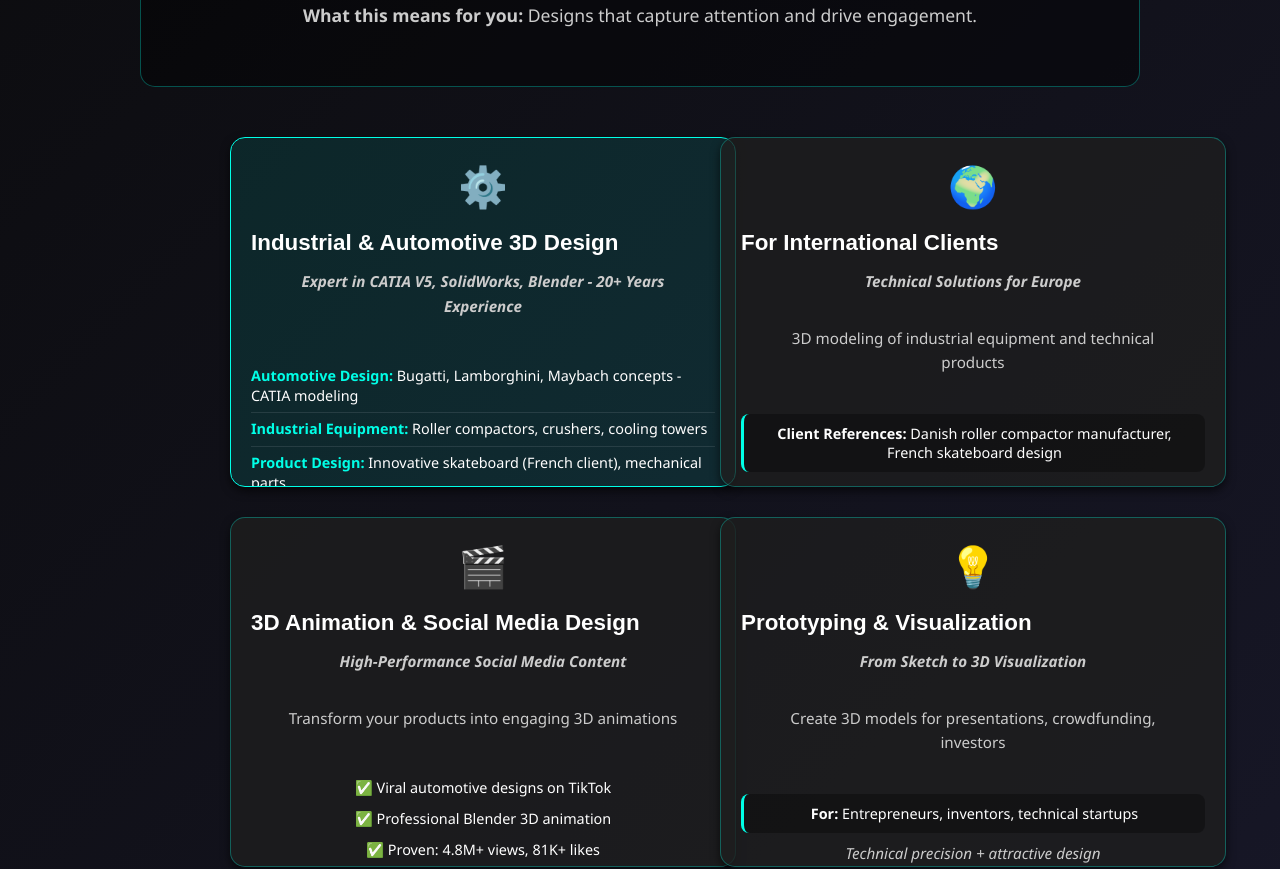
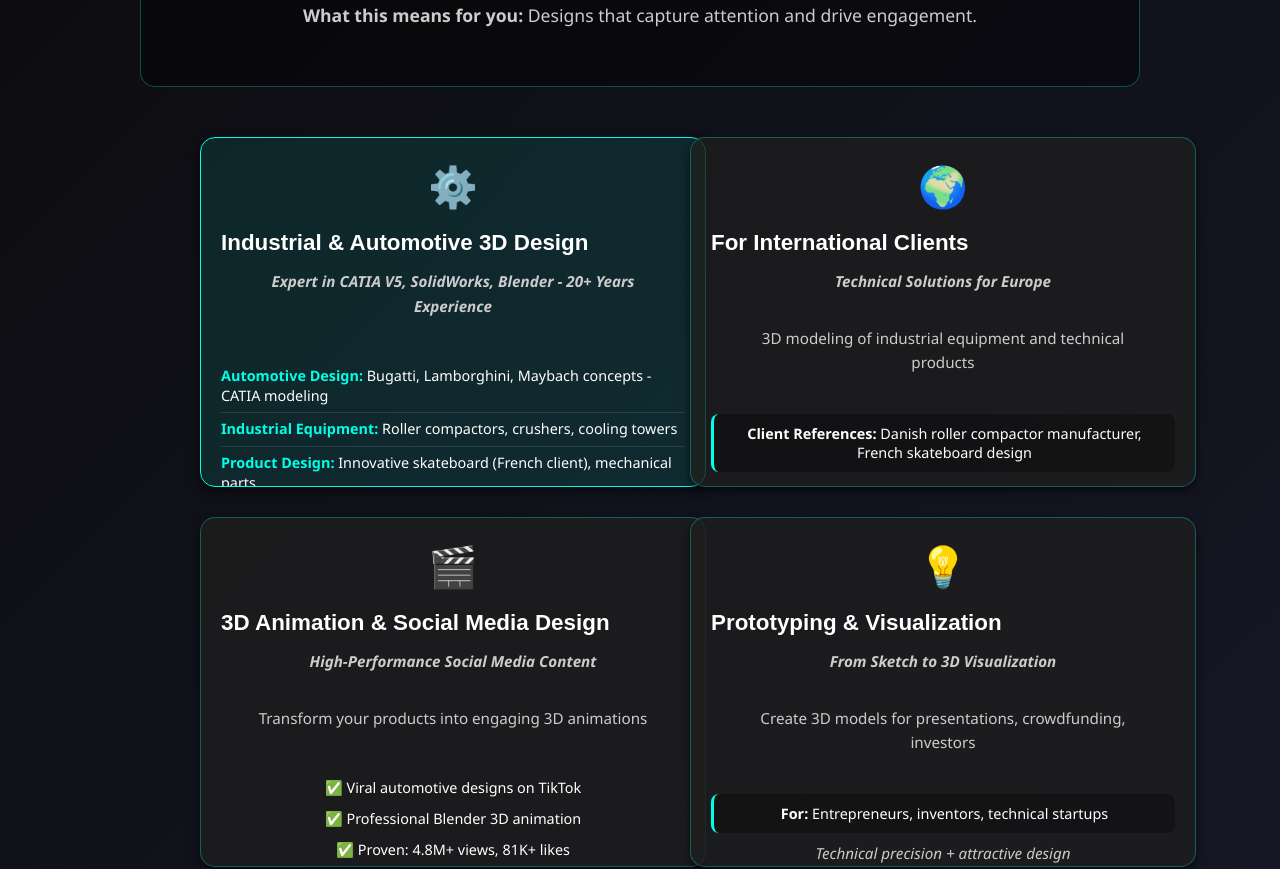
Before and after one commit to Walidghidhaoui/CRAVIMOOR, a React (Create React App) app: page / in a window 1280 px wide. Shown: the part 6700-7569 px from the top of the page. Built offline with nearby package versions, Linux system fonts and the light colour scheme.

Commit message:
Update OurServices.css
UP

```diff
--- a/src/components/OurServices.css
+++ b/src/components/OurServices.css
@@ -110,8 +110,8 @@
   display: grid;
   grid-template-columns: repeat(2, 1fr);
   gap: 30px;
-  margin: 50px auto 80px 90px; /* ← CHANGER ICI */
-  max-width: 1100px;
+  margin: 50px auto 50px 60px; /* ← CHANGER ICI */
+  max-width: 1000px;
 }
 
 /* CARTES CARRÉES */
```
